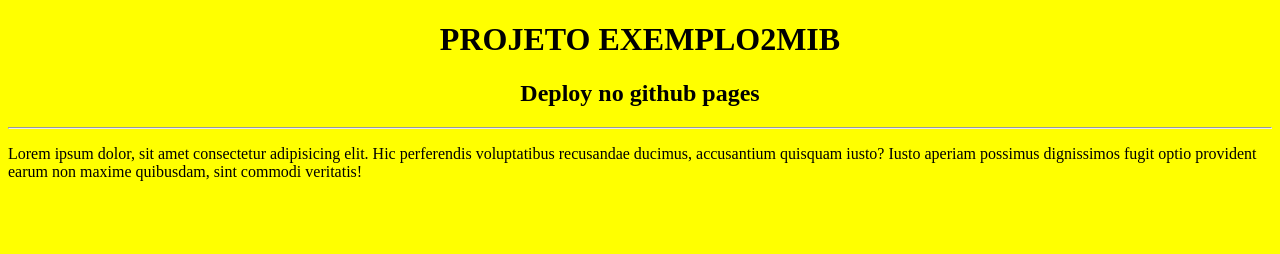
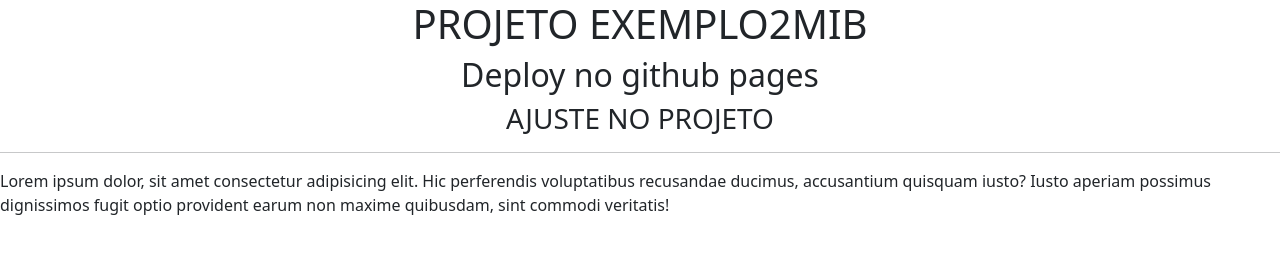
Before and after one commit to YannieKang/exemplo2mib, a plain HTML site: page index.html in a window 1280 px wide. Drawn offline with nearby package versions, Linux system fonts and the light colour scheme.

Commit message:
INCLUSÃO DO BOOTSTRAP NA PAGINA PRINCIPAL

```diff
--- a/index.html
+++ b/index.html
@@ -3,12 +3,15 @@
 <head>
     <meta charset="UTF-8">
     <meta name="viewport" content="width=device-width, initial-scale=1.0">
+    <link href="https://cdn.jsdelivr.net/npm/bootstrap@5.3.1/dist/css/bootstrap.min.css" rel="stylesheet" integrity="sha384-4bw+/aepP/YC94hEpVNVgiZdgIC5+VKNBQNGCHeKRQN+PtmoHDEXuppvnDJzQIu9" crossorigin="anonymous">
+    <script src="https://cdn.jsdelivr.net/npm/bootstrap@5.3.1/dist/js/bootstrap.bundle.min.js" integrity="sha384-HwwvtgBNo3bZJJLYd8oVXjrBZt8cqVSpeBNS5n7C8IVInixGAoxmnlMuBnhbgrkm" crossorigin="anonymous"></script>
     <title>DEPLOY GITHUB PAGES</title>
 </head>
-<body bgcolor="yellow">
+<body>
     <center>
         <h1>PROJETO EXEMPLO2MIB</h1>
         <h2>Deploy no github pages</h2>
+        <h3>AJUSTE NO PROJETO</h3>
     </center>
     <hr>
     <p>
```
